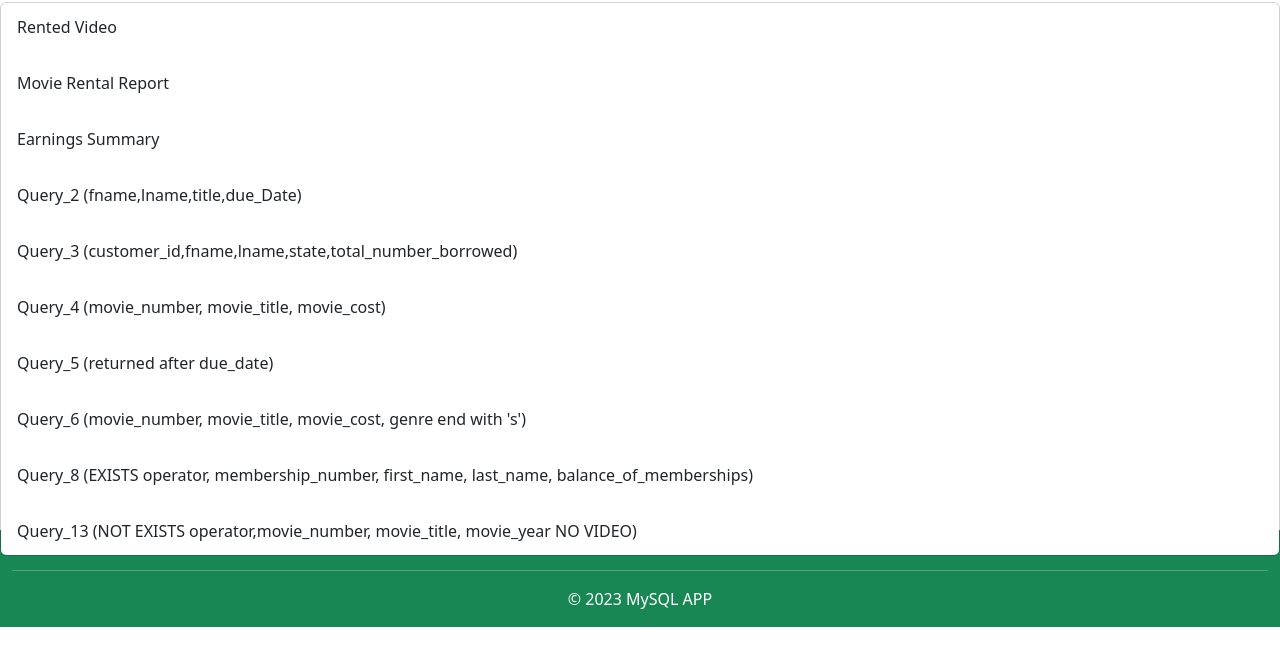
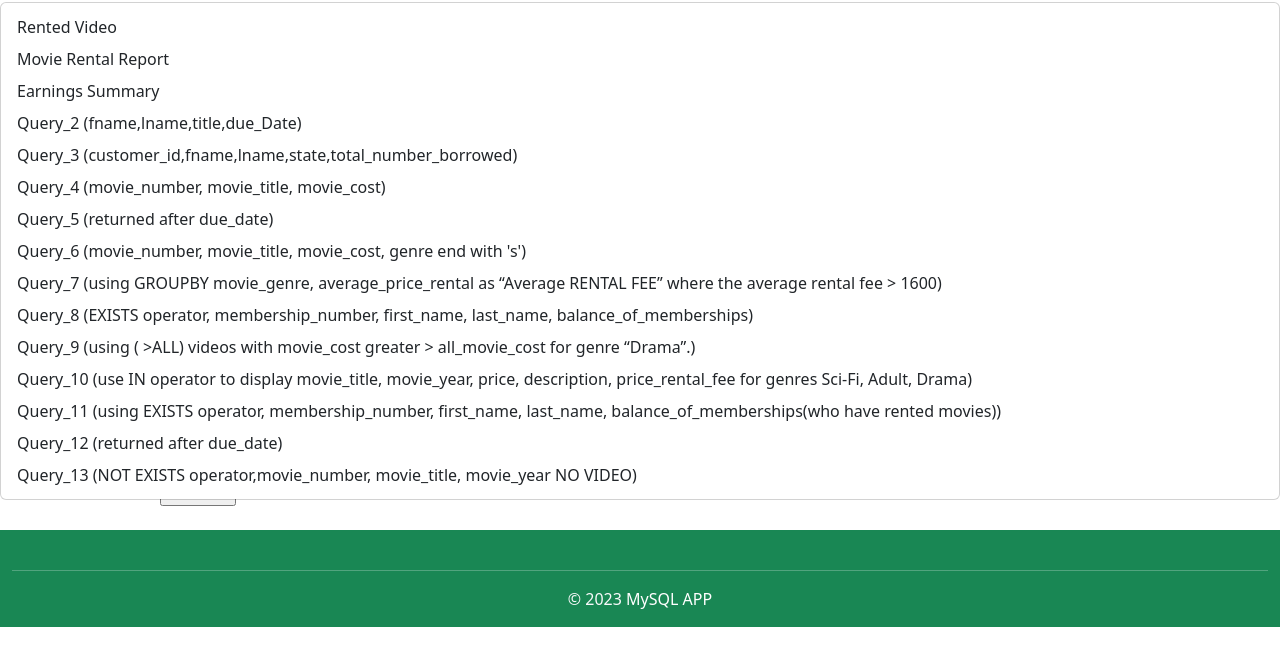
Before and after one commit to owinymarvin/mysql, a Django app: page / in a window 1280 px wide, after a click on "Queries". Shown: the part 56-722 px from the top of the page. Run offline with Django 4.2, Linux system fonts and the light colour scheme; some libraries are stand-ins or nearby versions.

Commit message:
added all queries although there not working yet

```diff
--- a/eddiesoft/templates/header.html
+++ b/eddiesoft/templates/header.html
@@ -33,15 +33,20 @@
                         Queries
                     </a>
                     <div class="dropdown-menu dropdown-menu-left  w-100 " aria-labelledby="navbarDropdown">
-                        <a class="dropdown-item {% if page == 'rented_video' %}active{% endif %}" href="{% url 'rented_video' %}">Rented Video</a><br>
-                        <a class="dropdown-item {% if page == 'movie_rental_report' %}active{% endif %}" href="{% url 'movie_rental_report' %}">Movie Rental Report</a><br>
-                        <a class="dropdown-item {% if page == 'earnings_summary' %}active{% endif %}" href="{% url 'earnings_summary' %}">Earnings Summary</a><br>
-                        <a class="dropdown-item {% if page == 'query_2' %}active{% endif %}" href="{% url 'query_2' %}">Query_2 (fname,lname,title,due_Date)</a><br>
-                        <a class="dropdown-item {% if page == 'query_3' %}active{% endif %}" href="{% url 'query_3' %}">Query_3 (customer_id,fname,lname,state,total_number_borrowed)</a><br>
-                        <a class="dropdown-item {% if page == 'query_4' %}active{% endif %}" href="{% url 'query_4' %}">Query_4 (movie_number, movie_title, movie_cost)</a><br>
-                        <a class="dropdown-item {% if page == 'query_5' %}active{% endif %}" href="{% url 'query_5' %}">Query_5 (returned after due_date)</a><br>
-                        <a class="dropdown-item {% if page == 'query_6' %}active{% endif %}" href="{% url 'query_6' %}">Query_6 (movie_number, movie_title, movie_cost, genre end with 's')</a><br>
-                        <a class="dropdown-item {% if page == 'query_8' %}active{% endif %}" href="{% url 'query_8' %}">Query_8 (EXISTS operator, membership_number, first_name, last_name, balance_of_memberships)</a><br>
+                        <a class="dropdown-item {% if page == 'rented_video' %}active{% endif %}" href="{% url 'rented_video' %}">Rented Video</a>
+                        <a class="dropdown-item {% if page == 'movie_rental_report' %}active{% endif %}" href="{% url 'movie_rental_report' %}">Movie Rental Report</a>
+                        <a class="dropdown-item {% if page == 'earnings_summary' %}active{% endif %}" href="{% url 'earnings_summary' %}">Earnings Summary</a>
+                        <a class="dropdown-item {% if page == 'query_2' %}active{% endif %}" href="{% url 'query_2' %}">Query_2 (fname,lname,title,due_Date)</a>
+                        <a class="dropdown-item {% if page == 'query_3' %}active{% endif %}" href="{% url 'query_3' %}">Query_3 (customer_id,fname,lname,state,total_number_borrowed)</a>
+                        <a class="dropdown-item {% if page == 'query_4' %}active{% endif %}" href="{% url 'query_4' %}">Query_4 (movie_number, movie_title, movie_cost)</a>
+                        <a class="dropdown-item {% if page == 'query_5' %}active{% endif %}" href="{% url 'query_5' %}">Query_5 (returned after due_date)</a>
+                        <a class="dropdown-item {% if page == 'query_6' %}active{% endif %}" href="{% url 'query_6' %}">Query_6 (movie_number, movie_title, movie_cost, genre end with 's')</a>
+                        <a class="dropdown-item {% if page == 'query_7' %}active{% endif %}" href="{% url 'query_7' %}">Query_7 (using GROUPBY movie_genre, average_price_rental as “Average RENTAL FEE” where the average rental fee > 1600)</a>
+                        <a class="dropdown-item {% if page == 'query_8' %}active{% endif %}" href="{% url 'query_8' %}">Query_8 (EXISTS operator, membership_number, first_name, last_name, balance_of_memberships)</a>
+                        <a class="dropdown-item {% if page == 'query_9' %}active{% endif %}" href="{% url 'query_9' %}">Query_9 (using ( >ALL) videos with movie_cost greater > all_movie_cost for genre “Drama”.)</a>
+                        <a class="dropdown-item {% if page == 'query_10' %}active{% endif %}" href="{% url 'query_10' %}">Query_10 (use IN operator to display movie_title, movie_year, price, description, price_rental_fee for genres Sci-Fi, Adult, Drama)</a>
+                        <a class="dropdown-item {% if page == 'query_11' %}active{% endif %}" href="{% url 'query_11' %}">Query_11 (using EXISTS operator, membership_number, first_name, last_name, balance_of_memberships(who have rented movies))</a>
+                        <a class="dropdown-item {% if page == 'query_12' %}active{% endif %}" href="{% url 'query_12' %}">Query_12 (returned after due_date)</a>
                         <a class="dropdown-item {% if page == 'query_13' %}active{% endif %}" href="{% url 'query_13' %}">Query_13 (NOT EXISTS operator,movie_number, movie_title, movie_year NO VIDEO)</a>
 
                     </div>
--- a/eddiesoft/website/urls.py
+++ b/eddiesoft/website/urls.py
@@ -16,7 +16,12 @@ urlpatterns = [
     path('query_4/', views.query_4, name='query_4'),
     path('query_5/', views.query_5, name='query_5'),
     path('query_6/', views.query_6, name='query_6'),
+    path('query_7/', views.query_7, name='query_7'),
     path('query_8/', views.query_8, name='query_8'),
+    path('query_9/', views.query_9, name='query_9'),
+    path('query_10/', views.query_10, name='query_10'),
+    path('query_11/', views.query_11, name='query_11'),
+    path('query_12/', views.query_12, name='query_12'),
     path('query_13/', views.query_13, name='query_13'),
 
 ]
--- a/eddiesoft/website/views.py
+++ b/eddiesoft/website/views.py
@@ -339,6 +339,35 @@ def query_6(request):
     return render(request, 'website/query_6.html', context)
 
 
+def query_7(request):
+    page = 'query_7'
+
+    with connection.cursor() as cursor:
+        cursor.execute("""
+            SELECT
+                m.member_number AS Membership_Number,
+                m.first_name AS First_Name,
+                m.last_name AS Last_Name
+            FROM
+                website_members AS m
+            WHERE
+                EXISTS (
+                    SELECT 1
+                    FROM website_rentedvideo AS rv
+                    WHERE rv.member_number_id = m.member_number
+                )
+            GROUP BY
+                m.member_number, m.first_name, m.last_name;
+
+        """)
+        db_query_report = cursor.fetchall()
+
+    context = {'page': page, 'query_7': db_query_report}
+    return render(request, 'website/query_7.html', context)
+
+
+
+
 def query_8(request):
     page = 'query_8'
 
@@ -364,6 +393,115 @@ def query_8(request):
 
     context = {'page': page, 'query_8': db_query_report}
     return render(request, 'website/query_8.html', context)
+
+
+def query_9(request):
+    page = 'query_9'
+
+    with connection.cursor() as cursor:
+        cursor.execute("""
+            SELECT
+                m.member_number AS Membership_Number,
+                m.first_name AS First_Name,
+                m.last_name AS Last_Name
+            FROM
+                website_members AS m
+            WHERE
+                EXISTS (
+                    SELECT 1
+                    FROM website_rentedvideo AS rv
+                    WHERE rv.member_number_id = m.member_number
+                )
+            GROUP BY
+                m.member_number, m.first_name, m.last_name;
+
+        """)
+        db_query_report = cursor.fetchall()
+
+    context = {'page': page, 'query_9': db_query_report}
+    return render(request, 'website/query_9.html', context)
+
+
+def query_10(request):
+    page = 'query_10'
+
+    with connection.cursor() as cursor:
+        cursor.execute("""
+            SELECT
+                m.member_number AS Membership_Number,
+                m.first_name AS First_Name,
+                m.last_name AS Last_Name
+            FROM
+                website_members AS m
+            WHERE
+                EXISTS (
+                    SELECT 1
+                    FROM website_rentedvideo AS rv
+                    WHERE rv.member_number_id = m.member_number
+                )
+            GROUP BY
+                m.member_number, m.first_name, m.last_name;
+
+        """)
+        db_query_report = cursor.fetchall()
+
+    context = {'page': page, 'query_10': db_query_report}
+    return render(request, 'website/query_10.html', context)
+
+
+
+
+def query_11(request):
+    page = 'query_11'
+
+    with connection.cursor() as cursor:
+        cursor.execute("""
+            SELECT
+                m.member_number AS Membership_Number,
+                m.first_name AS First_Name,
+                m.last_name AS Last_Name
+            FROM
+                website_members AS m
+            WHERE
+                EXISTS (
+                    SELECT 1
+                    FROM website_rentedvideo AS rv
+                    WHERE rv.member_number_id = m.member_number
+                )
+            GROUP BY
+                m.member_number, m.first_name, m.last_name;
+
+        """)
+        db_query_report = cursor.fetchall()
+
+    context = {'page': page, 'query_11': db_query_report}
+    return render(request, 'website/query_11.html', context)
+
+
+def query_12(request):
+    page = 'query_12'
+
+    with connection.cursor() as cursor:
+        cursor.execute("""
+           SELECT
+            video.catalog_number AS Video_Number,
+            video.title AS Movie_Title,
+            rented.due_date AS Due_Date,
+            rented.date_of_return AS Date_of_Return,
+            DATEDIFF(rented.date_of_return, rented.due_date) AS Overdue_Days
+        FROM
+            website_video AS video
+            JOIN website_rentedvideo AS rented ON video.catalog_number = rented.catalog_number_id
+        WHERE
+            rented.date_of_return > rented.due_date;
+
+        """)
+        db_query_report = cursor.fetchall()
+
+    context = {'page': page, 'query_12': db_query_report}
+    return render(request, 'website/query_12.html', context)
+
+
 
 
 def query_13(request):
```
Also changed, not shown: eddiesoft/website/templates/website/query_10.html (added, +35 -0 lines), eddiesoft/website/templates/website/query_11.html (added, +35 -0 lines), eddiesoft/website/templates/website/query_12.html (added, +37 -0 lines), eddiesoft/website/templates/website/query_7.html (added, +35 -0 lines), eddiesoft/website/templates/website/query_9.html (added, +35 -0 lines).
